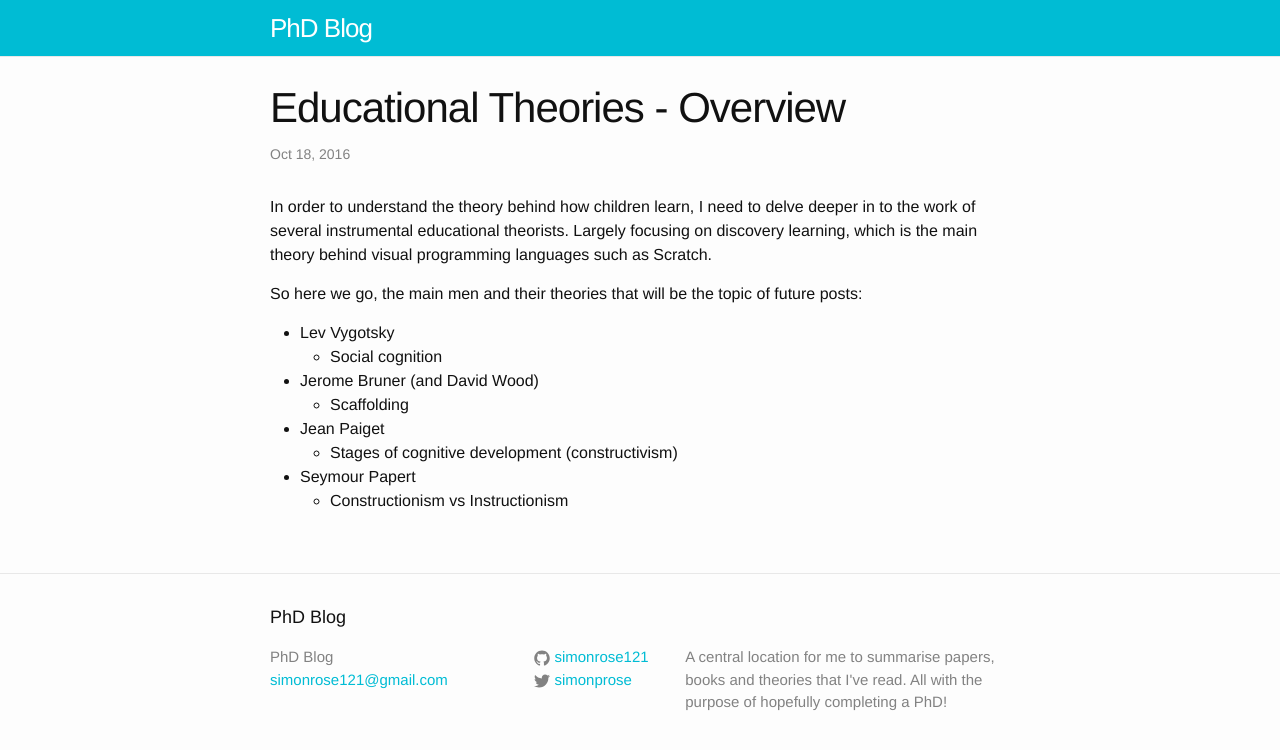
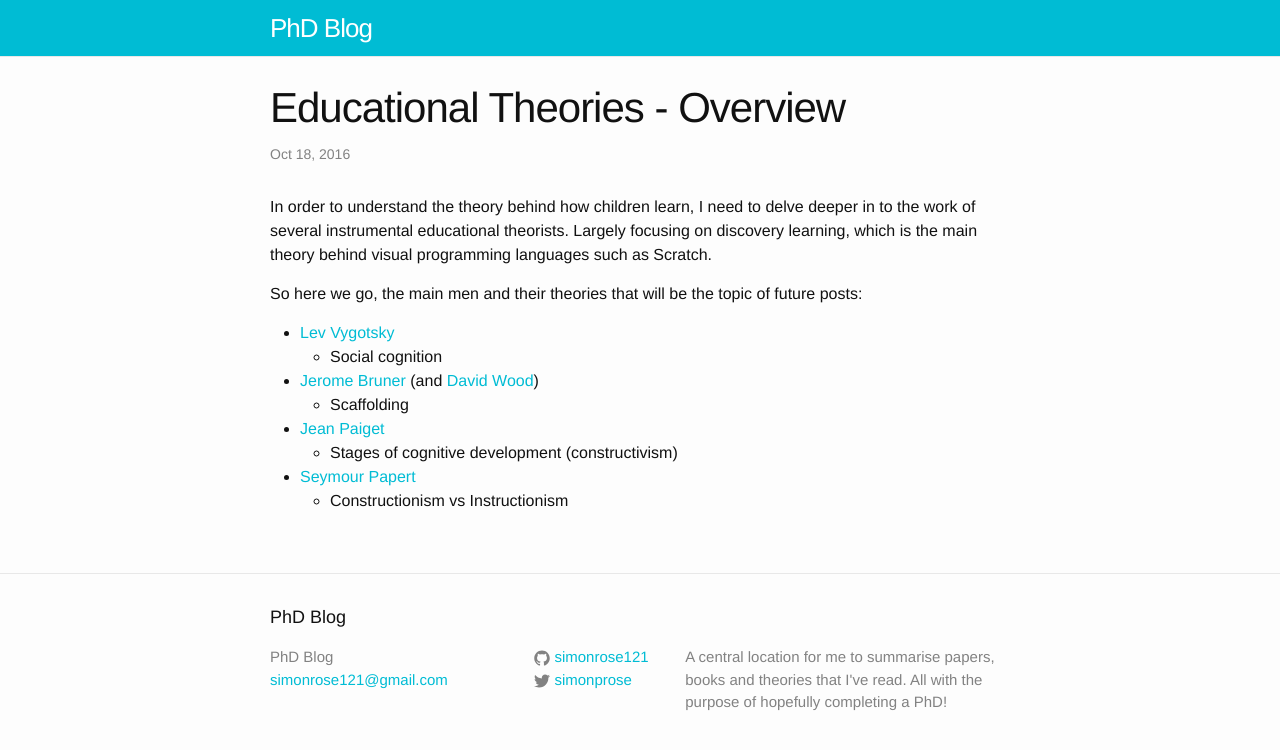
Before and after one commit to simonrose121/phd, a Jekyll site: the page built from _posts/2016-10-18-educational-theory.md, in a window 1280 px wide. Shown: the top 750 px of the page. Built offline with Jekyll 4.4.1, drawn with Linux system fonts in a browser that asks for light colours; part of the change alters nothing that is shown.

```diff
--- a/_posts/2016-10-18-educational-theory.md
+++ b/_posts/2016-10-18-educational-theory.md
@@ -11,11 +11,11 @@ learning, which is the main theory behind visual programming languages such as S
 
 So here we go, the main men and their theories that will be the topic of future posts:
 
-- Lev Vygotsky
+- [Lev Vygotsky]({{ site.baseurl }}{% post_url 2016-10-19-vygotsky %})
     - Social cognition
-- Jerome Bruner (and David Wood)
+- [Jerome Bruner]({{ site.baseurl }}{% post_url 2016-10-24-bruner %}) (and [David Wood]({{ site.baseurl }}{% post_url 2016-10-25-wood %}))
     - Scaffolding
-- Jean Paiget
+- [Jean Paiget]({{ site.baseurl }}{% post_url 2016-10-21-piaget %})
     - Stages of cognitive development (constructivism)
-- Seymour Papert
+- [Seymour Papert]({{ site.baseurl }}{% post_url 2016-10-24-papert %})
     - Constructionism vs Instructionism
```
